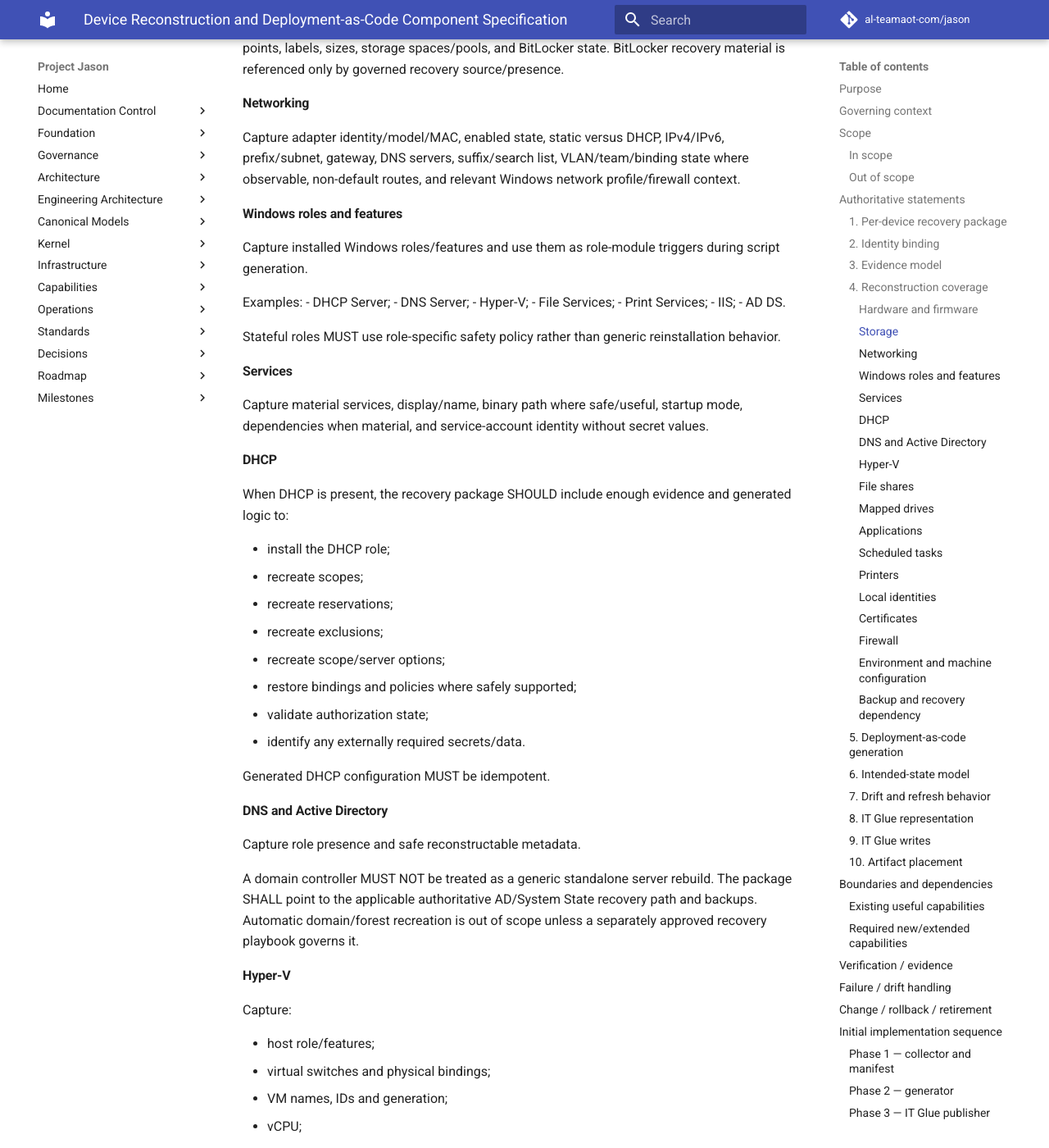
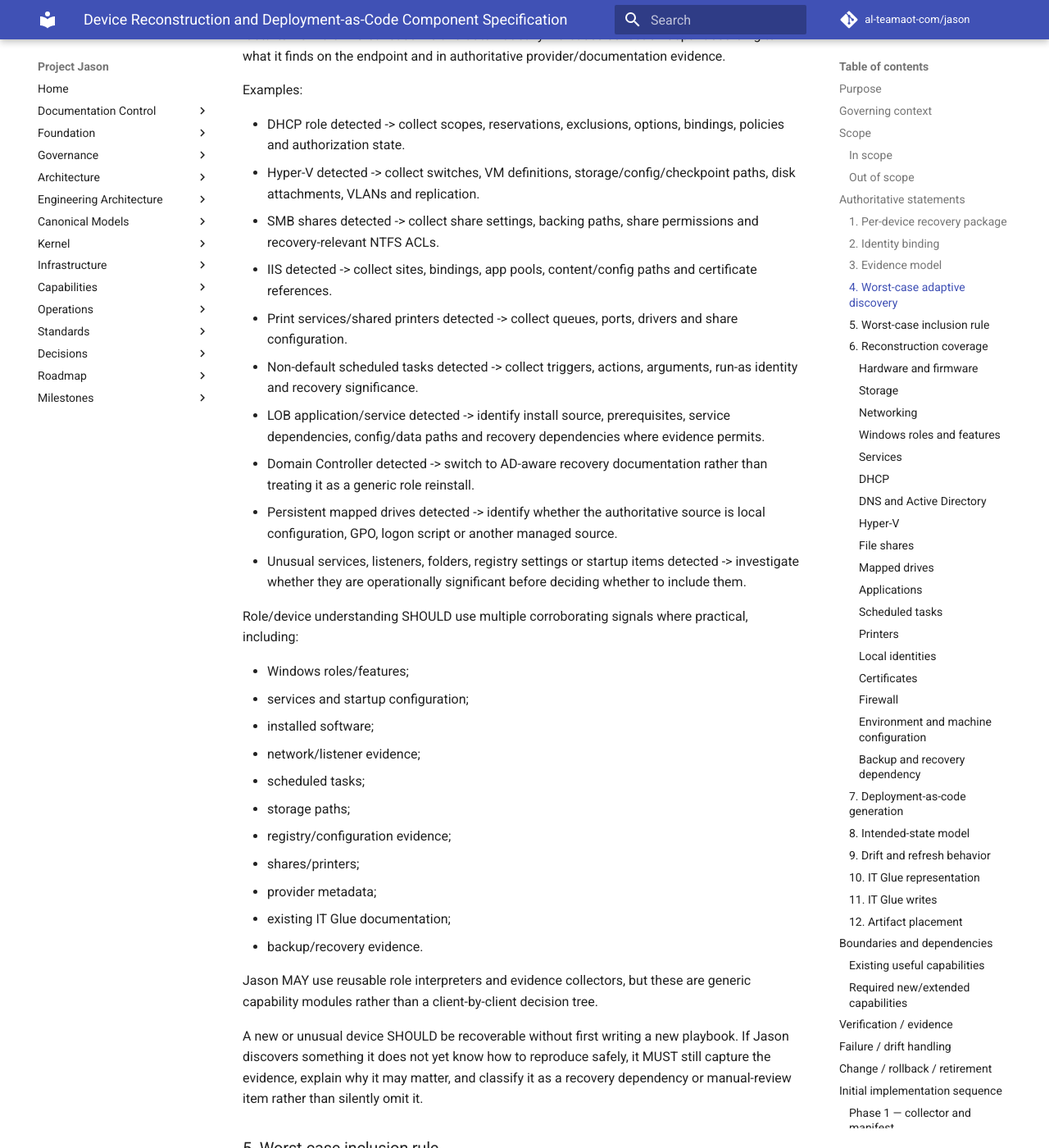
Before and after one commit to al-teamaot-com/jason, an MkDocs documentation site: the page built from docs/components/capabilities/Device-Reconstruction-and-Deployment-as-Code.md, in a window 1280 px wide and 1400 px high, scrolled down 4656 px. Shown: the whole window at 82% size. Built offline with MkDocs 1.6.1 and Material for MkDocs 9.7.7, drawn with Linux system fonts in a browser that asks for light colours; comment, search, counter and statistics services are not loaded; some of the changed text lies outside the part shown.

Commit message:
docs: make device reconstruction adaptive and worst-case driven

```diff
--- a/docs/components/capabilities/Device-Reconstruction-and-Deployment-as-Code.md
+++ b/docs/components/capabilities/Device-Reconstruction-and-Deployment-as-Code.md
@@ -17,11 +17,13 @@
 
 This component exists to make every managed device recoverable from documented, evidence-backed state rather than technician memory.
 
-The operational question is:
+The governing recovery test is:
 
-> If this device disappeared today, can a competent technician use IT Glue plus the Jason-maintained rebuild package to restore the intended machine role, connectivity, services, applications, shares, virtualization layout, and other reconstructable configuration without rediscovering the environment?
+> If this device were completely lost today — hardware, OS, local configuration and local knowledge gone — what information would a competent technician wish had been captured beforehand to restore the device and its intended role as completely and safely as possible?
 
-The component is not a generic inventory collector. It produces a recovery dossier and deployment-as-code package and keeps them current when meaningful state changes.
+Anything that materially answers that question belongs in the recovery package, subject to secret-handling and safety boundaries.
+
+The component is not a generic inventory collector and SHALL NOT depend on a large hand-maintained matrix of client, department, server-role or workstation "what if" cases. It discovers the device from evidence, determines what is operationally significant, produces a recovery dossier and deployment-as-code package, and keeps them current when meaningful state changes.
 
 ## Governing context
 
@@ -132,7 +134,66 @@
 
 PowerShell collection MUST be read-only and bounded. It SHOULD fill evidence gaps, not duplicate provider audit without reason.
 
-### 4. Reconstruction coverage
+### 4. Worst-case adaptive discovery
+
+The collector SHALL use a **discover -> interpret -> expand -> classify -> document** model.
+
+It starts from a universal baseline and automatically increases collection depth according to what it finds on the endpoint and in authoritative provider/documentation evidence.
+
+Examples:
+
+- DHCP role detected -> collect scopes, reservations, exclusions, options, bindings, policies and authorization state.
+- Hyper-V detected -> collect switches, VM definitions, storage/config/checkpoint paths, disk attachments, VLANs and replication.
+- SMB shares detected -> collect share settings, backing paths, share permissions and recovery-relevant NTFS ACLs.
+- IIS detected -> collect sites, bindings, app pools, content/config paths and certificate references.
+- Print services/shared printers detected -> collect queues, ports, drivers and share configuration.
+- Non-default scheduled tasks detected -> collect triggers, actions, arguments, run-as identity and recovery significance.
+- LOB application/service detected -> identify install source, prerequisites, service dependencies, config/data paths and recovery dependencies where evidence permits.
+- Domain Controller detected -> switch to AD-aware recovery documentation rather than treating it as a generic role reinstall.
+- Persistent mapped drives detected -> identify whether the authoritative source is local configuration, GPO, logon script or another managed source.
+- Unusual services, listeners, folders, registry settings or startup items detected -> investigate whether they are operationally significant before deciding whether to include them.
+
+Role/device understanding SHOULD use multiple corroborating signals where practical, including:
+
+- Windows roles/features;
+- services and startup configuration;
+- installed software;
+- network/listener evidence;
+- scheduled tasks;
+- storage paths;
+- registry/configuration evidence;
+- shares/printers;
+- provider metadata;
+- existing IT Glue documentation;
+- backup/recovery evidence.
+
+Jason MAY use reusable role interpreters and evidence collectors, but these are generic capability modules rather than a client-by-client decision tree.
+
+A new or unusual device SHOULD be recoverable without first writing a new playbook. If Jason discovers something it does not yet know how to reproduce safely, it MUST still capture the evidence, explain why it may matter, and classify it as a recovery dependency or manual-review item rather than silently omit it.
+
+### 5. Worst-case inclusion rule
+
+For every discovered fact, Jason asks:
+
+> Would losing this information make worst-case recovery slower, riskier, less accurate, or dependent on rediscovery?
+
+If **yes**, the fact or a safe reference to it belongs in the recovery package.
+
+If **no**, it may be omitted from the recovery package even if it is useful general inventory.
+
+This rule takes precedence over maintaining exhaustive static field lists.
+
+Jason SHALL classify recovered knowledge into:
+
+- `AUTO_REBUILD` — safely reproducible from generated code;
+- `RECOVERY_SOURCE` — must be restored/imported from an authoritative backup, secret, certificate, configuration, installer or other recovery source;
+- `MANUAL_REVIEW` — important to recovery, but evidence is insufficient or automation would be unsafe;
+- `REFERENCE_ONLY` — useful context that may help a technician but is not required to recreate intended function;
+- `VOLATILE` — runtime noise that should not drive rebuild documentation or IT Glue updates.
+
+Unknown-but-potentially-important discoveries default toward documentation/review, not omission.
+
+### 6. Reconstruction coverage
 
 #### Hardware and firmware
 Capture manufacturer, model, serial/service tag, BIOS/UEFI details, Secure Boot/TPM state, CPU, RAM, and physical storage/controller evidence where obtainable.
@@ -291,13 +352,15 @@
 11. recovery-source integration/manual dependencies;
 12. validation report.
 
-Generation MUST distinguish three classifications for every item:
+Generation MUST consume the recovery classification produced by adaptive discovery. In particular:
 
-- `AUTO_REBUILD` — safely reproducible by generated code;
-- `RECOVERY_SOURCE` — must be restored/imported from an authoritative backup/secret/config source;
-- `MANUAL_REVIEW` — evidence is insufficient or automation would be unsafe.
+- `AUTO_REBUILD` items become generated idempotent configuration logic;
+- `RECOVERY_SOURCE` items become explicit restore/import/reference steps;
+- `MANUAL_REVIEW` items become technician actions or blockers;
+- `REFERENCE_ONLY` items remain context;
+- `VOLATILE` items do not drive generated rebuild logic.
 
-### 6. Intended-state model
+### 8. Intended-state model
 
 The component SHALL maintain two distinct views:
 
@@ -362,7 +425,7 @@
 
 A profile SHOULD provide concise technician sections plus references/attachments for generated manifest/script when IT Glue field size or structure makes embedding inappropriate.
 
-### 9. IT Glue writes
+### 11. IT Glue writes
 
 The repository currently contains an IT Glue mutation proposal implementation for:
 
@@ -390,7 +453,7 @@
 - deterministic client-isolation tests;
 - owner review for any autonomous update branch.
 
-### 10. Artifact placement
+### 12. Artifact placement
 
 Client-specific reconstruction data MUST remain in client-isolated approved storage, preferably IT Glue/approved operational artifact storage.
 
@@ -529,4 +592,5 @@
 
 ## Revision notes
 
+- 0.2 — Made worst-case recoverability the governing inclusion test and replaced static what-if logic with adaptive evidence-driven discovery.
 - 0.1 — Initial proposed recovery-documentation and deployment-as-code component specification.
```
Also changed, not shown: other parts of docs/components/capabilities/Device-Reconstruction-and-Deployment-as-Code.md (+3 -3 lines).
